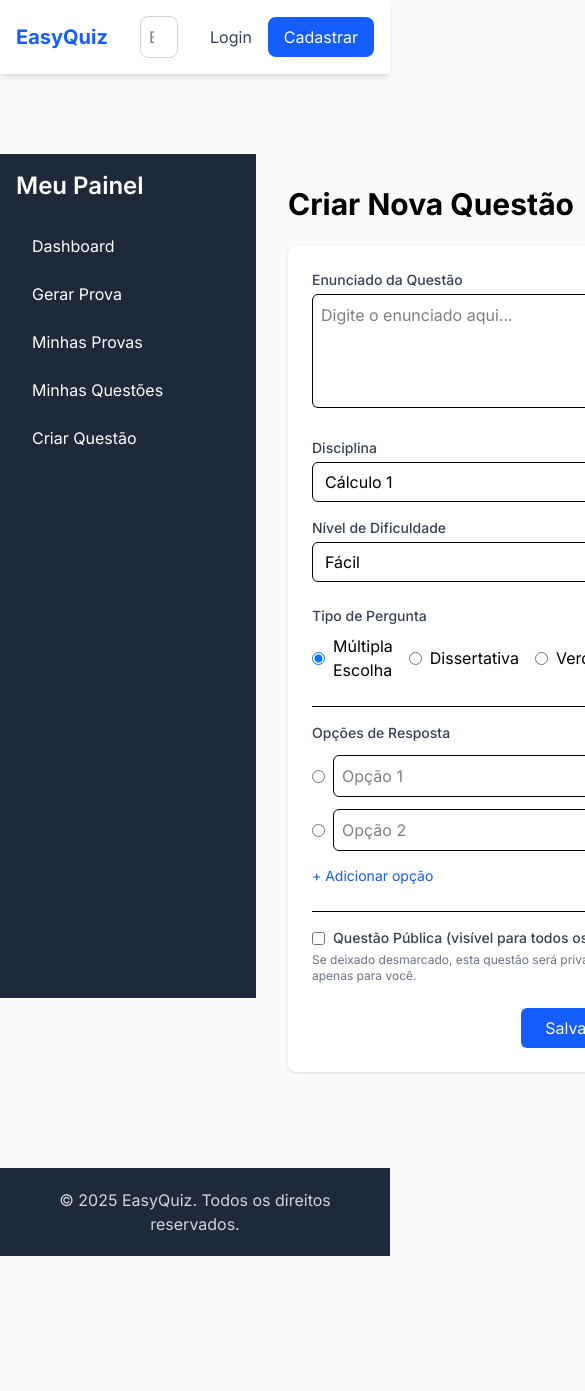
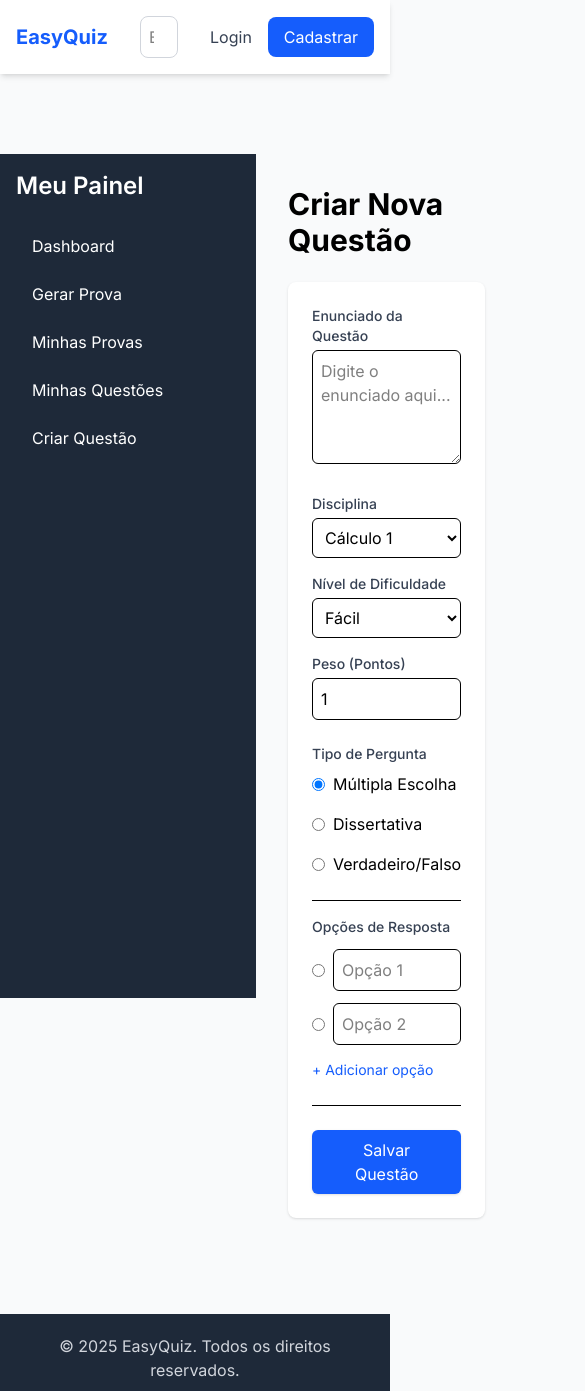
Before and after one commit to ry-anzz/easyquiz, a Next.js app: page /dashboard/questions/new in a window 390 px wide. Shown: the top 1391 px of the page, 585 px wide, since content can reach past the window. Before the commit the page ends 1256 px from the top, so only its background shows below. Built offline with nearby package versions, Linux system fonts and the light colour scheme.

Commit message:
colocando peso ao criar questões e removendo box de questão pública

```diff
--- a/src/app/dashboard/questions/new/page.tsx
+++ b/src/app/dashboard/questions/new/page.tsx
@@ -3,16 +3,16 @@
 
 import { useState } from 'react';
 
-// Tipos para nossos estados (boa prática em TypeScript)
+// Tipos para nossos estados
 type TipoPergunta = 'Multipla Escolha' | 'Dissertativa' | 'Verdadeiro/Falso';
-type NivelDificuldade = 'Fácil' | 'Médio' | 'Difícil';
 
 export default function NewQuestionPage() {
-  // Estado para controlar o tipo de pergunta selecionado
+  // Estado para controlar o tipo de pergunta
   const [tipoPergunta, setTipoPergunta] = useState<TipoPergunta>('Multipla Escolha');
+  // Estado para o peso (opcional, mas útil para controle)
+  const [peso, setPeso] = useState(1.0);
 
   // --- Componentes Internos para Opções Dinâmicas ---
-  // (Vamos criar os componentes para cada tipo de resposta aqui)
 
   // Componente para Múltipla Escolha
   const OpcoesMultiplaEscolha = () => {
@@ -21,7 +21,6 @@
         <label className="block text-sm font-medium text-gray-700">
           Opções de Resposta
         </label>
-        {/* Placeholder para as opções dinâmicas */}
         <div className="flex items-center space-x-2">
           <input type="radio" name="opcao_correta" />
           <input type="text" className="w-full p-2 border rounded-md" placeholder="Opção 1" />
@@ -79,9 +78,11 @@
           />
         </div>
 
-        {/* 2. Linha de Filtros (Disciplina e Dificuldade) */}
-        <div className="grid grid-cols-1 md:grid-cols-2 gap-4">
-          {/* Disciplina (Placeholder - idealmente viria do DB) */}
+        {/* 2. Configurações (Disciplina, Dificuldade e PESO) */}
+        {/* ALTERAÇÃO: Mudamos de md:grid-cols-2 para md:grid-cols-3 para caber o peso */}
+        <div className="grid grid-cols-1 md:grid-cols-3 gap-4">
+
+          {/* Disciplina */}
           <div>
             <label htmlFor="disciplina" className="block text-sm font-medium text-gray-700">
               Disciplina
@@ -108,6 +109,24 @@
               <option value="Difícil">Difícil</option>
             </select>
           </div>
+
+          {/* NOVO CAMPO: Peso da Questão */}
+          <div>
+            <label htmlFor="peso" className="block text-sm font-medium text-gray-700">
+              Peso (Pontos)
+            </label>
+            <input
+              type="number"
+              id="peso"
+              step="0.1" // Permite decimais como 0.5
+              min="0"
+              className="w-full mt-1 p-2 border rounded-md"
+              placeholder="Ex: 1.0"
+              value={peso}
+              onChange={(e) => setPeso(parseFloat(e.target.value))}
+            />
+          </div>
+
         </div>
 
         {/* 3. Tipo de Pergunta */}
@@ -115,36 +134,39 @@
           <label className="block text-sm font-medium text-gray-700">
             Tipo de Pergunta
           </label>
-          <div className="flex space-x-4 mt-2">
-            <label className="flex items-center">
+          <div className="flex flex-wrap gap-4 mt-2">
+            <label className="flex items-center cursor-pointer">
               <input
                 type="radio"
                 name="tipo_pergunta"
                 value="Multipla Escolha"
                 checked={tipoPergunta === 'Multipla Escolha'}
                 onChange={() => setTipoPergunta('Multipla Escolha')}
+                className="mr-2"
               />
-              <span className="ml-2">Múltipla Escolha</span>
+              Múltipla Escolha
             </label>
-            <label className="flex items-center">
+            <label className="flex items-center cursor-pointer">
               <input
                 type="radio"
                 name="tipo_pergunta"
                 value="Dissertativa"
                 checked={tipoPergunta === 'Dissertativa'}
                 onChange={() => setTipoPergunta('Dissertativa')}
+                className="mr-2"
               />
-              <span className="ml-2">Dissertativa</span>
+              Dissertativa
             </label>
-            <label className="flex items-center">
+            <label className="flex items-center cursor-pointer">
               <input
                 type="radio"
                 name="tipo_pergunta"
                 value="Verdadeiro/Falso"
                 checked={tipoPergunta === 'Verdadeiro/Falso'}
                 onChange={() => setTipoPergunta('Verdadeiro/Falso')}
+                className="mr-2"
               />
-              <span className="ml-2">Verdadeiro/Falso</span>
+              Verdadeiro/Falso
             </label>
           </div>
         </div>
@@ -154,30 +176,17 @@
           {tipoPergunta === 'Multipla Escolha' && <OpcoesMultiplaEscolha />}
           {tipoPergunta === 'Verdadeiro/Falso' && <OpcoesVerdadeiroFalso />}
           {tipoPergunta === 'Dissertativa' && (
-            <p className="text-gray-500 text-sm">
-              Questões dissertativas não exigem opções de resposta.
+            <p className="text-gray-500 text-sm bg-gray-50 p-3 rounded border border-dashed border-gray-300">
+              Questões dissertativas serão corrigidas manualmente e não exigem cadastro de opções.
             </p>
           )}
         </div>
 
-        {/* 5. Configurações de Privacidade */}
-        <div className="border-t pt-4">
-          <label className="flex items-center">
-            <input type="checkbox" className="mr-2" />
-            <span className="text-sm font-medium text-gray-700">
-              Questão Pública (visível para todos os usuários)
-            </span>
-          </label>
-          <p className="text-xs text-gray-500 mt-1">
-            Se deixado desmarcado, esta questão será privada e visível apenas para você.
-          </p>
-        </div>
-
-        {/* 6. Botão de Salvar */}
-        <div className="text-right">
+        {/* 5. Botão de Salvar (Área de Privacidade removida) */}
+        <div className="border-t pt-6 text-right">
           <button
             type="submit"
-            className="bg-blue-600 text-white px-6 py-2 rounded-md hover:bg-blue-700"
+            className="bg-blue-600 text-white px-6 py-2 rounded-md hover:bg-blue-700 transition-colors shadow-sm"
           >
             Salvar Questão
           </button>
```
